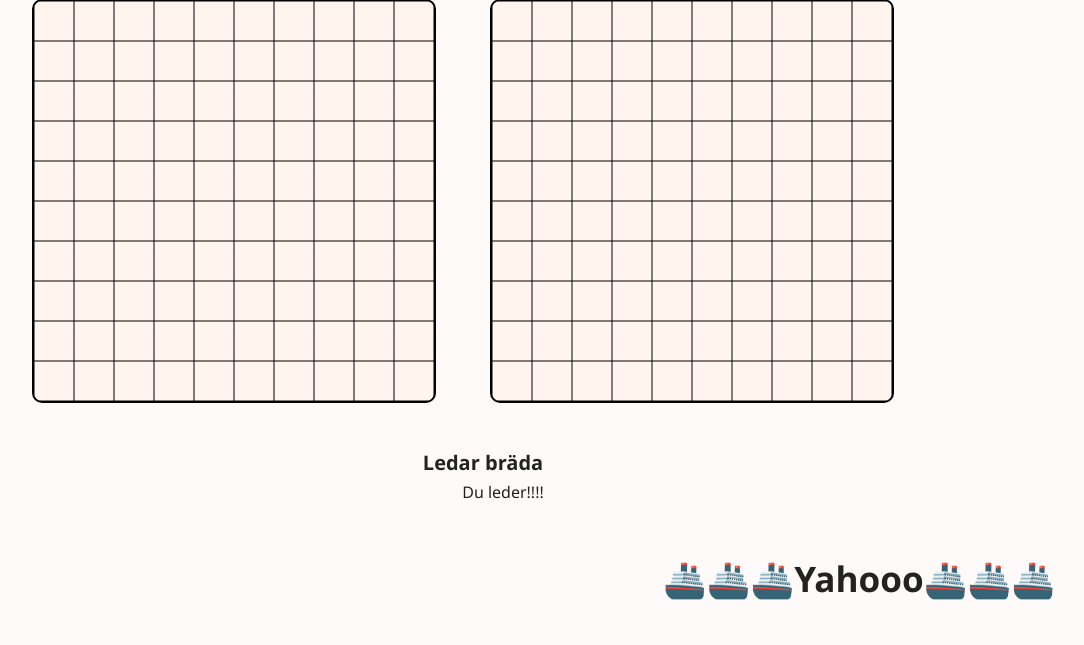
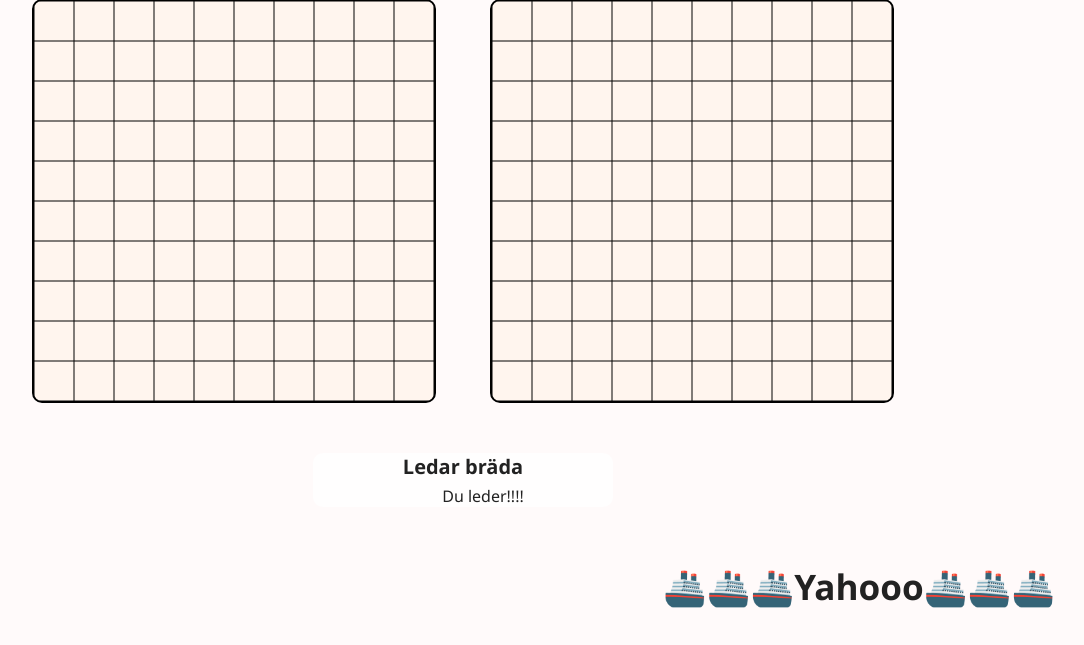
Before and after one commit to Alvin-Sandgren/S-nkaskepp-Alvin-Gustav, a PHP site: page / in a window 1280 px wide. Shown: the part 292-937 px from the top of the page, without its empty margins (177-1261 px from the left). Before the commit the page ends 892 px from the top, so only its background shows below. Run offline with PHP 8.4, Linux system fonts and the light colour scheme.

Commit message:
styiling

```diff
--- a/index.php
+++ b/index.php
@@ -22,7 +22,7 @@
 
     <canvas id="fiendeCanvas" width="400" height="400" style="border:2px solid #000;"></canvas>
 
-    <ul>
+    <ul id="lederboard">
         <p>Ledar bräda</p>
         <ul>Du leder!!!!</ul>
     </ul>
--- a/skepp.css
+++ b/skepp.css
@@ -82,3 +82,12 @@ footer h3 {
   0% { transform: translateX(1100px); }
   100% { transform: translateX(-1100px); }
 }
+
+#lederboard {
+  list-style-type: none;
+  padding: 0;
+  margin: 20px auto;
+  max-width: 300px;
+  background-color: rgba(255, 255, 255, 0.8);
+  border-radius: 10px;
+}
```
